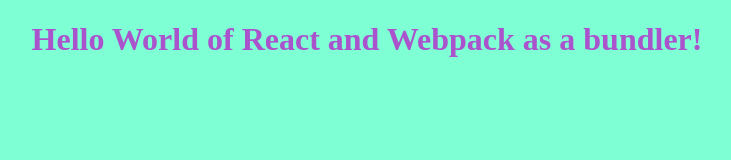
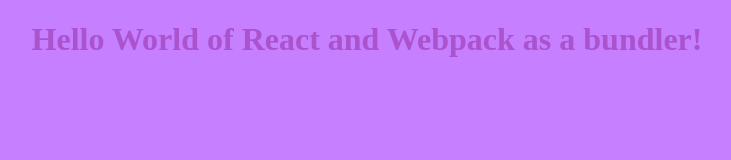
Before and after one commit to React-Adventure/weather-forecast-frontend, a React app: page / in a window 1280 px wide. Shown: the whole page, without its empty margins (273-1004 px from the left). Built offline with nearby package versions, Linux system fonts and the light colour scheme.

Commit message:
RA-44: style changes

```diff
--- a/src/styles/styles.scss
+++ b/src/styles/styles.scss
@@ -1,5 +1,5 @@
 body {
-  background-color: aquamarine;
+  background-color: rgb(197, 127, 255);
 }
 
 h1 {
```
